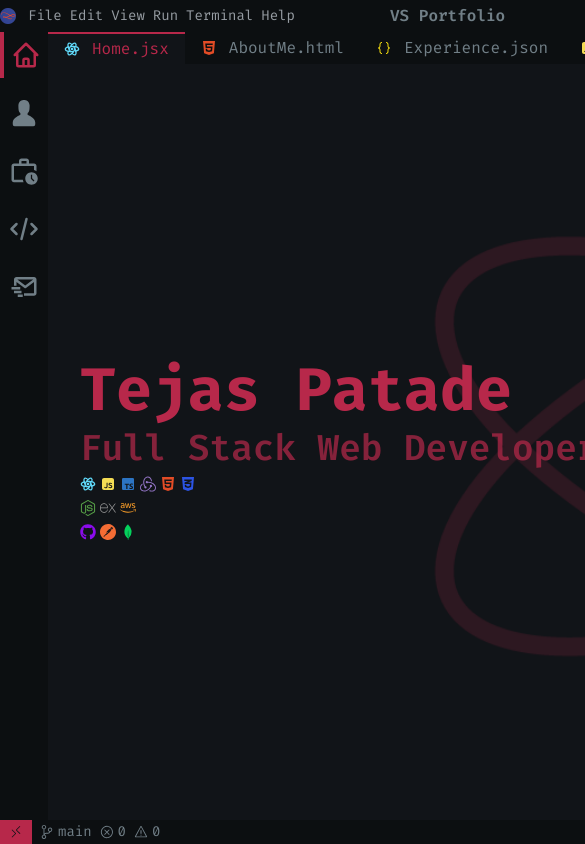
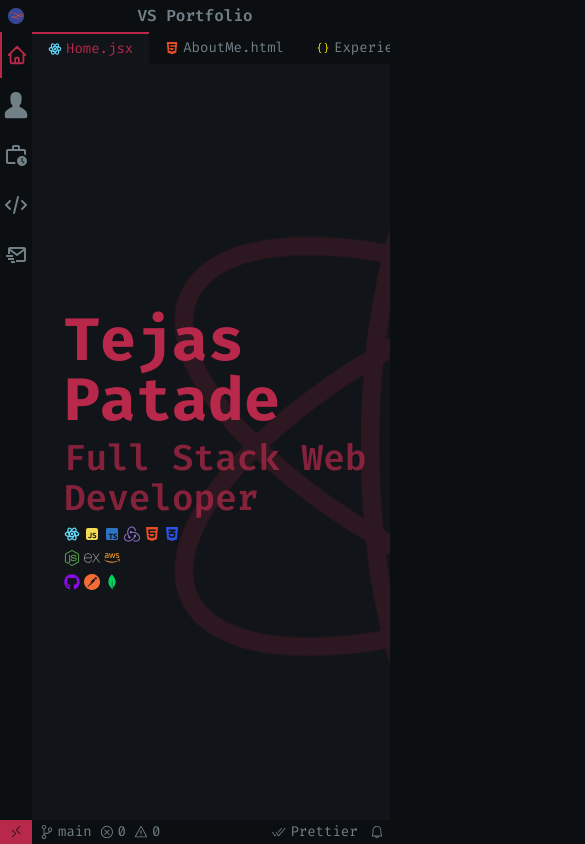
Before and after one commit to Tejaspatade/vs-portfolio, a React (Vite) app: page / in a window 390 px wide. Shown: the top 844 px of the page, 585 px wide, since content can reach past the window. Built offline with nearby package versions, Linux system fonts and the light colour scheme.

Commit message:
Top Left and bottom bars responsive now

```diff
--- a/src/App.jsx
+++ b/src/App.jsx
@@ -7,7 +7,7 @@ import ActivePageProvider from "./contexts/ActivePageContext";
 function App() {
 	return (
 		<ActivePageProvider>
-			<div className="h-screen grid grid-cols-g-t-c-2 grid-rows-g-t-r-3 ">
+			<div className="h-screen grid grid-cols-mobile xl:grid-cols-g-t-c-2 grid-rows-g-t-r-3 ">
 				<TopMenuBar />
 				<LeftSideBar />
 				<ViewPage />
--- a/src/components/FileBar.jsx
+++ b/src/components/FileBar.jsx
@@ -18,7 +18,7 @@ const fileNames = [
 
 const FileBar = () => {
 	return (
-		<div className="bg-[#0c0f11] h-8 overflow-hidden">
+		<div className="bg-[#0c0f11] w-min h-8 overflow-x-scroll">
 			<ul className="flex h-full">
 				{fileNames.map((file, i) => (
 					<FileName key={i} icon={sidebarIcons[i]} fileName={file} />
--- a/src/components/FileName.jsx
+++ b/src/components/FileName.jsx
@@ -14,7 +14,7 @@ const FileName = ({ icon, fileName }) => {
 
 	return (
 		<li
-			className={`px-4 flex items-center gap-3 hover:text-white cursor-pointer ${
+			className={`px-4 flex items-center gap-1 text-sm xl:text-base xl:gap-3 hover:text-white cursor-pointer ${
 				active === icon
 					? "bg-[#111418] border-t-2 border-[#b7284a]"
 					: ""
--- a/src/components/Footer.jsx
+++ b/src/components/Footer.jsx
@@ -24,7 +24,7 @@ const Footer = () => {
 				<VscWarning /> 0
 			</div>
 			<div className="flex items-center gap-3 ml-auto">
-				<div className="flex items-center gap-1 cursor-pointer">
+				<div className="md:flex items-center gap-1 cursor-pointer hidden">
 					<TbBrandReact /> Powered By React
 				</div>
 				<div className="flex items-center gap-1 cursor-pointer">
--- a/src/components/LeftSideBar.jsx
+++ b/src/components/LeftSideBar.jsx
@@ -2,8 +2,8 @@ import SideBarIcon from "./SideBarIcon";
 
 const LeftSideBar = () => {
 	return (
-		<div className="row-start-2 h-full w-12">
-			<ul className="flex flex-col gap-3">
+		<div className="row-start-2 h-full w-8 xl:w-12">
+			<ul className="flex flex-col gap-1 xl:gap-3">
 				<li>
 					<SideBarIcon icon={"Home"} />
 				</li>
--- a/src/components/SideBarIcon.jsx
+++ b/src/components/SideBarIcon.jsx
@@ -16,7 +16,7 @@ const SideBarIcon = ({ icon }) => {
 		<div
 			className={`py-2 px-1 flex justify-center text-3xl cursor-pointer hover:text-[#b7284a] ${
 				active === icon
-					? "text-[#b7284a] border-l-4 border-[#b7284a]"
+					? "text-[#b7284a] border-l-2 xl:border-l-4 border-[#b7284a]"
 					: ""
 			}`}
 			onClick={handleClick}
--- a/src/components/TopMenuBar.jsx
+++ b/src/components/TopMenuBar.jsx
@@ -1,8 +1,8 @@
 const TopMenuBar = () => {
 	return (
 		<div className="col-span-2 h-8 flex items-center gap-3 relative">
-			<img src="favicon.png" alt="Logo" className="h-4" />
-			<ul className="flex gap-2 text-sm text-[#969ca2] cursor-default">
+			<img src="favicon.png" alt="Logo" className="h-4 ml-2" />
+			<ul className="md:flex hidden gap-2 text-sm text-[#969ca2] cursor-default">
 				<li className="hover:text-white">File</li>
 				<li className="hover:text-white">Edit</li>
 				<li className="hover:text-white">View</li>
--- a/src/components/ViewPage.jsx
+++ b/src/components/ViewPage.jsx
@@ -10,7 +10,7 @@ const ViewPage = () => {
 	const { active } = useActivePage();
 
 	return (
-		<div className="row-start-2 h-full flex flex-col bg-[#111418]">
+		<div className="row-start-2 w-full overflow-hidden h-full flex flex-col bg-[#111418]">
 			<FileBar />
 			{active === "Home" && <Home />}
 			{active === "About Me" && <AboutMe />}
--- a/src/pages/AboutMe.jsx
+++ b/src/pages/AboutMe.jsx
@@ -1,6 +1,6 @@
 const AboutMe = () => {
 	return (
-		<div className="w-full flex-grow pl-4 pt-4 relative">
+		<div className="w-full flex-grow pl-4 pt-4 relative overflow-y-scroll">
 			<div className="absolute right-12 top-2">
 				<span className="text-[red]">{"<img>"}</span> <br />
 				<img src="me.jpg" alt="" className="w-44" />
--- a/src/pages/Home.jsx
+++ b/src/pages/Home.jsx
@@ -13,7 +13,7 @@ import {
 
 const Home = () => {
 	return (
-		<div className="w-full flex-grow bg-white pl-8 pt-4 relative text-[#b7284a] select-none flex flex-col justify-center gap-2 bg-cover bg-center bg-no-repeat bg-bgimg">
+		<div className="w-full flex-grow bg-white pl-8 pt-4 relative text-[#b7284a] select-none flex flex-col justify-center gap-2 bg-cover bg-center overflow-y-scroll bg-no-repeat bg-bgimg">
 			<h1 className="text-6xl font-bold">Tejas Patade</h1>
 			<h1 className="text-4xl font-semibold opacity-70">
 				Full Stack Web Developer
```
